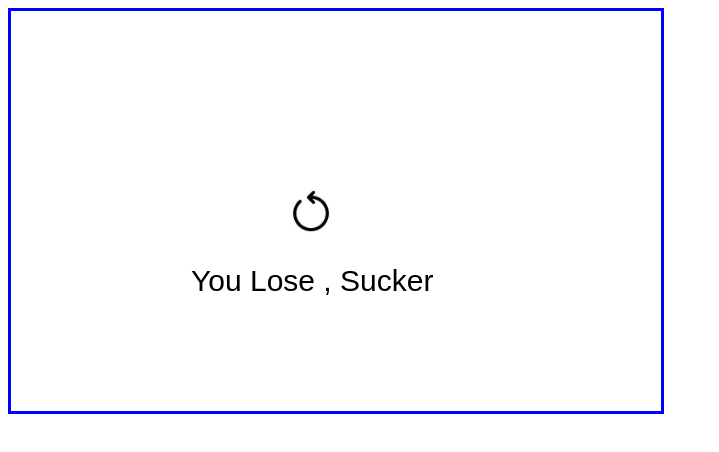
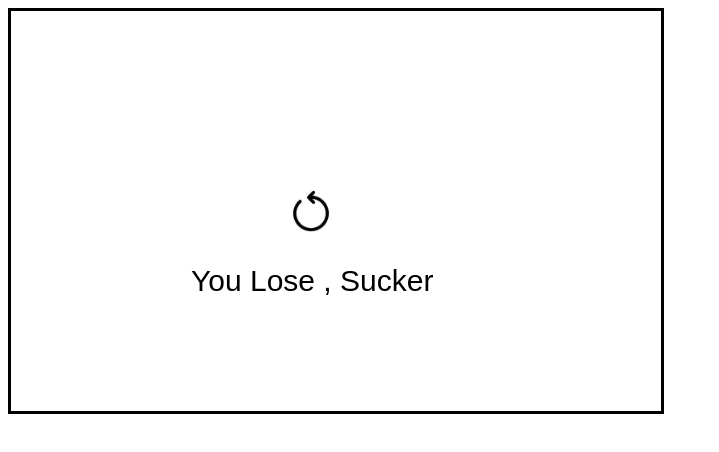
Before and after one commit to 98091023061/Arkanoid, a plain HTML site: page index.html in a window 1280 px wide. Shown: the whole page, without its empty margins (0-719 px from the left). Drawn offline with Linux system fonts and the light colour scheme.

Commit message:
Update index.html black border again

```diff
--- a/index.html
+++ b/index.html
@@ -8,7 +8,7 @@
 </head>
 <body>
 
-    <canvas id="arkanoidCanva"  width= "650" height="400" style="border:solid blue ;"></canvas>
+    <canvas id="arkanoidCanva"  width= "650" height="400" style="border:solid black ;"></canvas>
     <script src="./js/main.js"></script>
 
 
```
